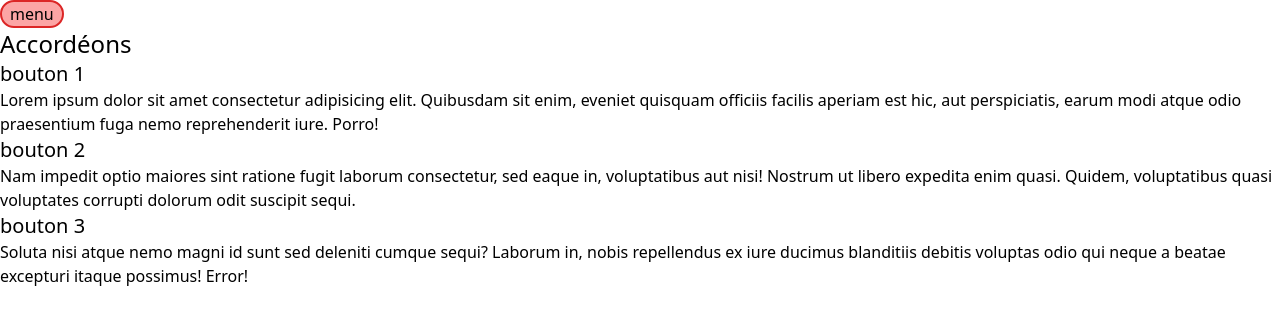
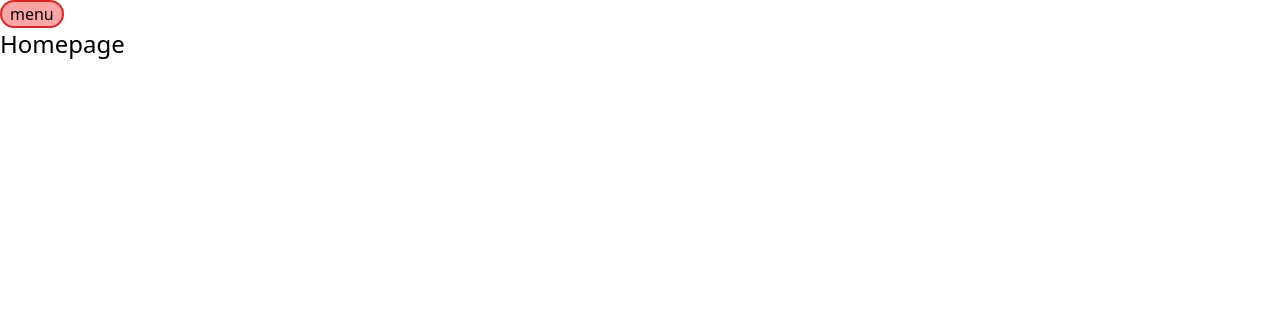
Before and after one commit to MMI-SAE-203/r213-2024-pracht-tp1-Grosjean-Romain, a Vue app: page / in a window 1280 px wide. Shown: the top 324 px of the page. Built offline with nearby package versions, Linux system fonts and the light colour scheme.

Commit message:
C°11 - Bonne répartition des pages

```diff
--- a/src/App.vue
+++ b/src/App.vue
@@ -25,7 +25,8 @@ const menuIsOpen = ref(false)
 >
 <nav id="mainNav" v-show="menuIsOpen">
   <ul>
-    <li><RouterLink to="/">Lien vers Accordéon</RouterLink></li>
+    <li><RouterLink to="/">Homepage</RouterLink></li>
+    <li><RouterLink to="/accordeon">Lien vers Accordéon</RouterLink></li>
     <li><RouterLink to="/boucle">Lien vers Boucle sur des données</RouterLink></li>
   </ul>
 </nav>
--- /dev/null
+++ b/src/pages/accordeon.vue
@@ -0,0 +1,27 @@
+<script setup lang="ts">
+import { onErrorCaptured, ref } from 'vue'
+import { RouterLink, RouterView } from 'vue-router/auto'
+
+onErrorCaptured((err, instance, info) => {
+  console.error('erreur : ', err, '\ninfo : ', info, '\ncomposant : ', instance)
+  return true
+})
+const sectionOpen = ref(1)
+const menuIsOpen = ref(false)
+</script>
+
+<template>
+  <h1 class="text-2xl">Accordéons</h1>
+  <section>
+  <button class="text-xl">bouton 1</button>
+  <p>Lorem ipsum dolor sit amet consectetur adipisicing elit. Quibusdam sit enim, eveniet quisquam officiis facilis aperiam est hic, aut perspiciatis, earum modi atque odio praesentium fuga nemo reprehenderit iure. Porro!</p>
+</section>
+<section>
+  <button class="text-xl">bouton 2</button>
+  <p>Nam impedit optio maiores sint ratione fugit laborum consectetur, sed eaque in, voluptatibus aut nisi! Nostrum ut libero expedita enim quasi. Quidem, voluptatibus quasi voluptates corrupti dolorum odit suscipit sequi.</p>
+</section>
+<section>
+  <button class="text-xl">bouton 3</button>
+  <p>Soluta nisi atque nemo magni id sunt sed deleniti cumque sequi? Laborum in, nobis repellendus ex iure ducimus blanditiis debitis voluptas odio qui neque a beatae excepturi itaque possimus! Error!</p>
+</section>
+</template>
--- a/src/pages/index.vue
+++ b/src/pages/index.vue
@@ -11,17 +11,5 @@ const menuIsOpen = ref(false)
 </script>
 
 <template>
-  <h1 class="text-2xl">Accordéons</h1>
-  <section>
-  <button class="text-xl">bouton 1</button>
-  <p>Lorem ipsum dolor sit amet consectetur adipisicing elit. Quibusdam sit enim, eveniet quisquam officiis facilis aperiam est hic, aut perspiciatis, earum modi atque odio praesentium fuga nemo reprehenderit iure. Porro!</p>
-</section>
-<section>
-  <button class="text-xl">bouton 2</button>
-  <p>Nam impedit optio maiores sint ratione fugit laborum consectetur, sed eaque in, voluptatibus aut nisi! Nostrum ut libero expedita enim quasi. Quidem, voluptatibus quasi voluptates corrupti dolorum odit suscipit sequi.</p>
-</section>
-<section>
-  <button class="text-xl">bouton 3</button>
-  <p>Soluta nisi atque nemo magni id sunt sed deleniti cumque sequi? Laborum in, nobis repellendus ex iure ducimus blanditiis debitis voluptas odio qui neque a beatae excepturi itaque possimus! Error!</p>
-</section>
+  <h1 class="text-2xl">Homepage</h1>
 </template>
```
